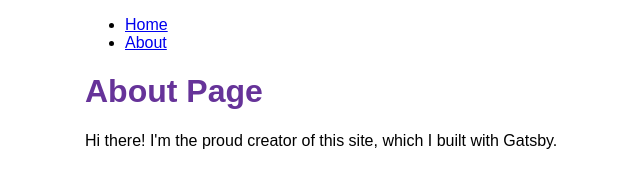
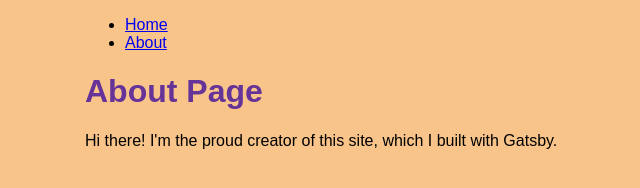
Before and after one commit to Chrisloic/portfolio, a Gatsby site: page /about in a window 1280 px wide. Shown: the whole page, without its empty margins (305-945 px from the left). Built offline with nearby package versions, Linux system fonts and the light colour scheme; Gatsby itself is replaced by a stand-in of ours.

Commit message:
update background-colour

```diff
--- a/src/components/layout.js
+++ b/src/components/layout.js
@@ -20,7 +20,10 @@ const Layout = ({ pageTitle, children }) => {
         <h1 className={heading}>{pageTitle} </h1>
         {children}
       </main>
+
     </div>
+
+
   )
 }
 
--- a/src/components/layout.module.css
+++ b/src/components/layout.module.css
@@ -18,3 +18,10 @@
 .nav-link-text {
   color: black;
 }
+html {
+  background-color: #F9C48A;
+}
+main
+{
+   background-color: transparent;
+}
--- a/src/pages/404.js
+++ b/src/pages/404.js
@@ -5,6 +5,7 @@ const pageStyles = {
   color: "#232129",
   padding: "96px",
   fontFamily: "-apple-system, Roboto, sans-serif, serif",
+
 }
 const headingStyles = {
   marginTop: 0,
```
